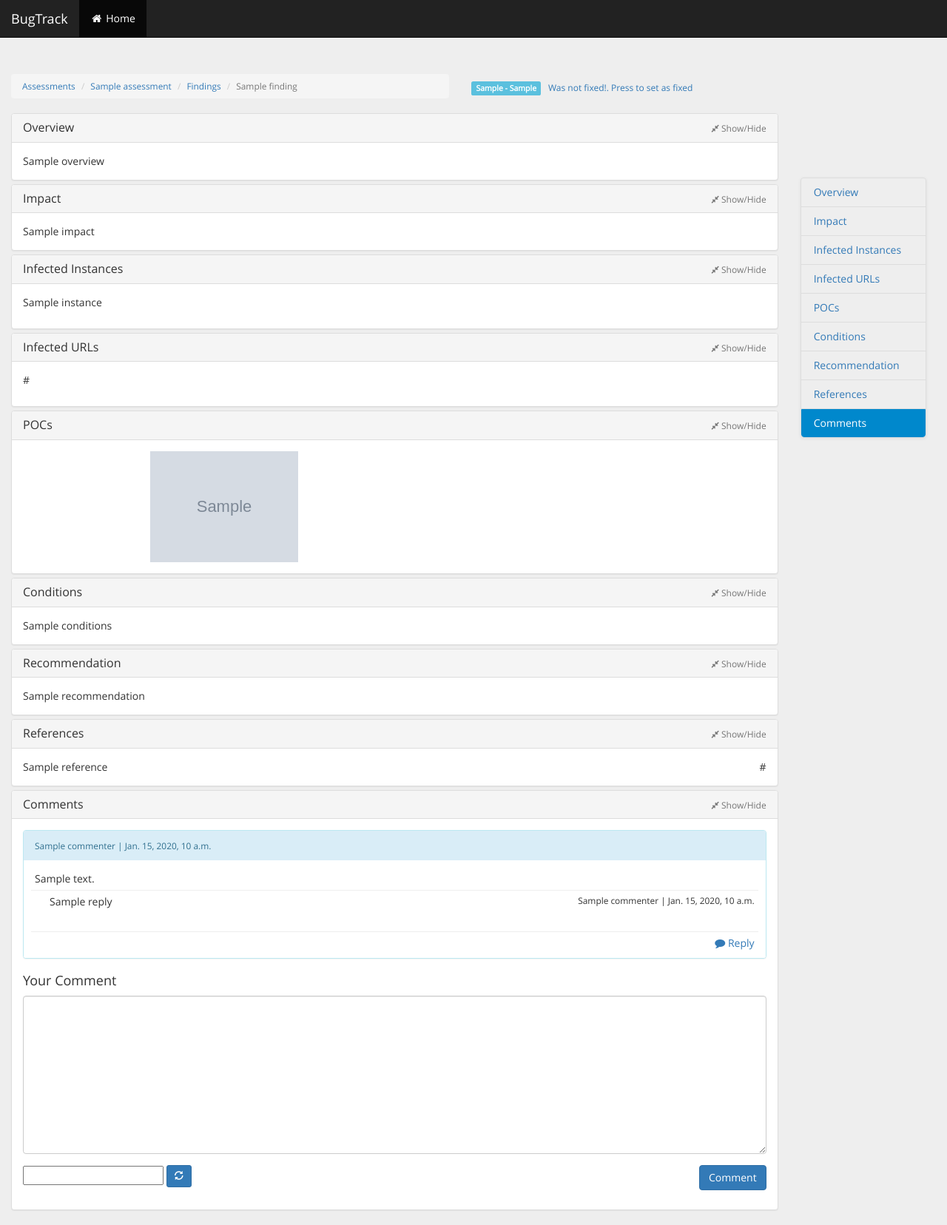
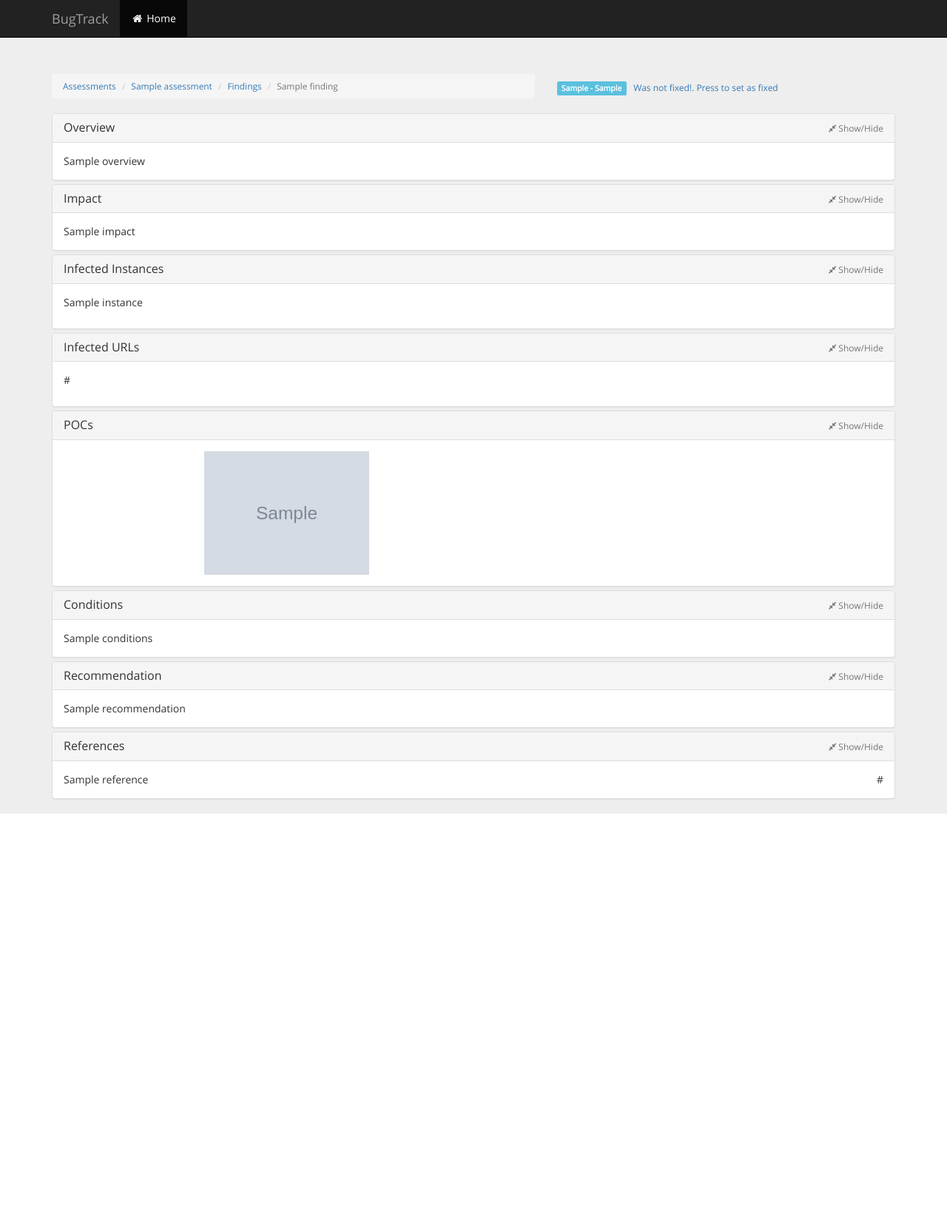
Before and after one commit to lnxg33k/bugtrack, a Django app: template templates/view_finding.html in a window 1280 px wide. Shown: the whole page at 74% size. After the commit the page ends 1100 px from the top, so only its background shows below. Run offline with Django 3.2, Linux system fonts and the light colour scheme; the template is opened without the code that fills it: most values are stand-ins (such as "Sample title", 1, 10 or a date in 2020); grey boxes marked "Sample" are stand-in pictures; form fields are guessed from the names that the template uses; parts of the project's set-up code (start-up, migrations or seed data) failed here and were passed over; some libraries are stand-ins or nearby versions.

Commit message:
Activated allow_comments and switched from container-fluid to container

```diff
--- a/app/models.py
+++ b/app/models.py
@@ -187,7 +187,7 @@ class Finding(models.Model):
     fix_date = models.DateTimeField(blank=True, null=True)
     fixed_by = models.ForeignKey(Stakeholder, null=True, blank=True)
     is_published = models.BooleanField(default=False)
-    allow_comments = models.BooleanField('Allow comments', default=True)
+    allow_comments = models.BooleanField('Allow comments', default=False)
     cvssv2 = models.CharField("CVSSv2", max_length=50, null=True, blank=True)
     overview = models.TextField(null=True, blank=True)
     conditions = models.TextField(null=True, blank=True)
--- a/templates/base.html
+++ b/templates/base.html
@@ -17,7 +17,7 @@
     <body data-spy="scroll" data-target="#myScrollspy">
         <!-- Fixed navbar -->
         <nav class="navbar navbar-inverse navbar-fixed-top">
-            <div class="container-fluid">
+            <div class="container">
                 <div class="navbar-header">
                     <button type="button" class="navbar-toggle collapsed" data-toggle="collapse" data-target="#navbar" aria-expanded="false" aria-controls="navbar">
                     <span class="sr-only">Toggle navigation</span>
@@ -72,7 +72,7 @@
                     </div><!--/.nav-collapse -->
                 </div>
             </nav>
-            <div class="container-fluid">
+            <div class="container">
                 <div class="scroll-top-wrapper ">
                     <span class="scroll-top-inner">
                     <i class="fa fa-2x fa-arrow-circle-up"></i>
--- a/templates/view_finding.html
+++ b/templates/view_finding.html
@@ -72,7 +72,7 @@ ul.nav-tabs.affix{
 {% endblock extra_css %}
 {% block content %}
 <div class="row">
-    <div class="col-md-10">
+    <div class="col-md-12">
         <div class="row">
             <div class="col-md-7">
                 <small>
@@ -286,6 +286,7 @@ ul.nav-tabs.affix{
                         </div>
                     </div>
                     {% endif %}
+                    {% if finding.allow_comments %}
                     <div class="panel panel-default">
                         <div class="panel-heading" id="headingComments" data-toggle="collapse" data-parent="#accordion" data-target="#Comments">
                             <h4 class="panel-title">
@@ -356,10 +357,12 @@ ul.nav-tabs.affix{
                             </div>
                         </div>
                     </div>
+                    {% endif %}
                 </div>
             </div>
         </div>
     </div>
+    {% comment %}
     <div class="col-md-2 hidden-sm" id="myScrollspy">
         <ul class="nav nav-tabs nav-stacked" id="myNav">
             <li class="active"><a href="#headingOverview">Overview</a></li>
@@ -370,9 +373,10 @@ ul.nav-tabs.affix{
             {% if finding.conditions %}<li><a href="#headingConditions">Conditions</a></li>{% endif %}
             {% if finding.recommendation %}<li><a href="#headingRecommendation">Recommendation</a></li>{% endif %}
             {% if finding.references.all %}<li><a href="#headingReferences">References</a></li>{% endif %}
-            <li><a href="#headingComments">Comments</a></li>
+            {% if finding.allow_comments %}<li><a href="#headingComments">Comments</a></li>{% endif %}
         </ul>
     </div>
+    {% endcomment %}
 </div>
 {% endblock %}
 {% block extra_js %}
```
